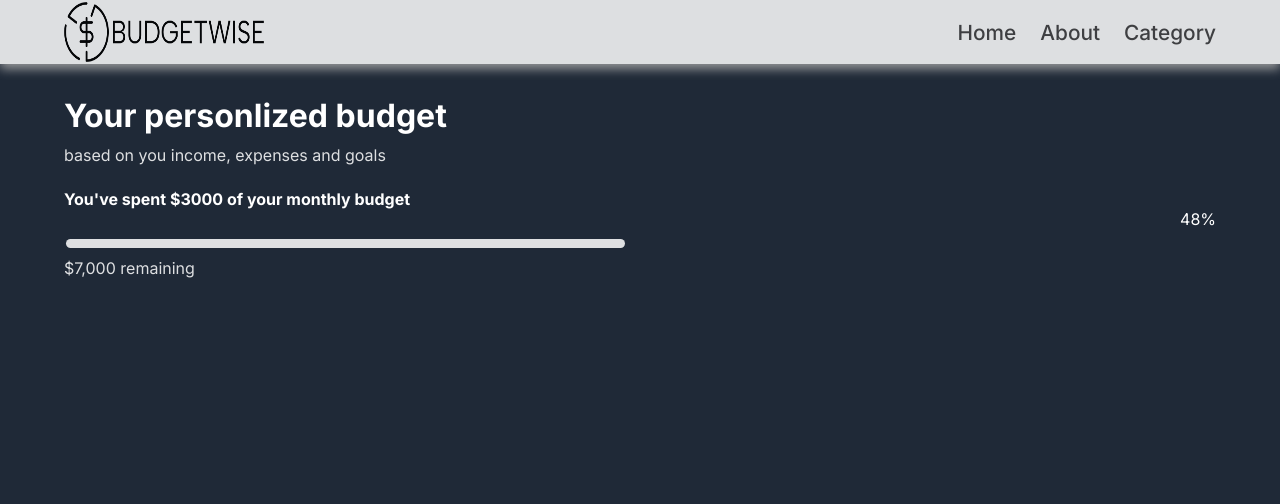
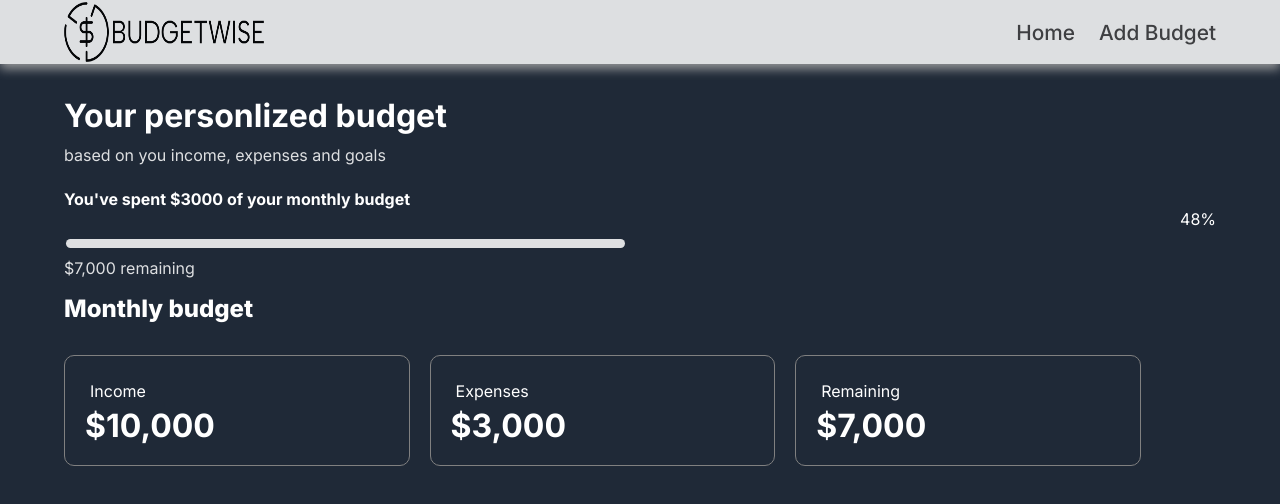
Before and after one commit to hassangulzar1/BudgetWise-IBM-s-Watsonx.ai, a Next.js app: page / in a window 1280 px wide. Shown: the top 504 px of the page. Built offline with nearby package versions, Linux system fonts and the light colour scheme.

Commit message:
boxex added

```diff
--- a/app/page.js
+++ b/app/page.js
@@ -1,5 +1,7 @@
 import classes from "./page.module.css";
 import ProgressBar from "@/components/Progress";
+import BudgetBox from "@/components/BudgetBox";
+
 export default function Home() {
   return (
     <>
@@ -14,6 +16,28 @@ export default function Home() {
       <div style={{ marginTop: "1rem" }} className={classes.contain}>
         <ProgressBar />
       </div>
+
+      <h1
+        className={classes.contain}
+        style={{ marginTop: "1rem", fontSize: "1.5rem", fontWeight: "800" }}
+      >
+        Monthly budget
+      </h1>
+
+      {/* budget boxex  */}
+      <div
+        className={classes.contain}
+        style={{
+          marginTop: "2rem",
+          display: "flex",
+          gap: "20px",
+          flexWrap: "wrap",
+        }}
+      >
+        <BudgetBox name="Income" price="10,000" />
+        <BudgetBox name="Expenses" price="3,000" />
+        <BudgetBox name="Remaining" price="7,000" />
+      </div>
     </>
   );
 }
--- /dev/null
+++ b/components/BudgetBox.jsx
@@ -0,0 +1,19 @@
+import React from "react";
+
+const budgetBox = ({ name, price }) => {
+  return (
+    <div
+      style={{
+        border: "1px solid gray",
+        padding: "20px",
+        width: "30%",
+        borderRadius: "10px",
+      }}
+    >
+      <p style={{ margin: "5px" }}>{name}</p>
+      <h1>${price}</h1>
+    </div>
+  );
+};
+
+export default budgetBox;
--- a/components/Navbar.jsx
+++ b/components/Navbar.jsx
@@ -2,6 +2,7 @@ import React from "react";
 import "./Navbar.css";
 import Image from "next/image";
 import logo from "../assets/logo.png";
+import Link from "next/link";
 const Navbar = () => {
   return (
     <nav class="navbar">
@@ -14,13 +15,10 @@ const Navbar = () => {
         </div>
         <ul class="menu-items">
           <li>
-            <a href="#">Home</a>
+            <Link href="/">Home</Link>
           </li>
           <li>
-            <a href="#">About</a>
-          </li>
-          <li>
-            <a href="#">Category</a>
+            <Link href="/budget">Add Budget</Link>
           </li>
         </ul>
         <Image src={logo} height={60} width={200} />
```
Also changed, not shown: app/budget/page.js (added, +7 -0 lines).
